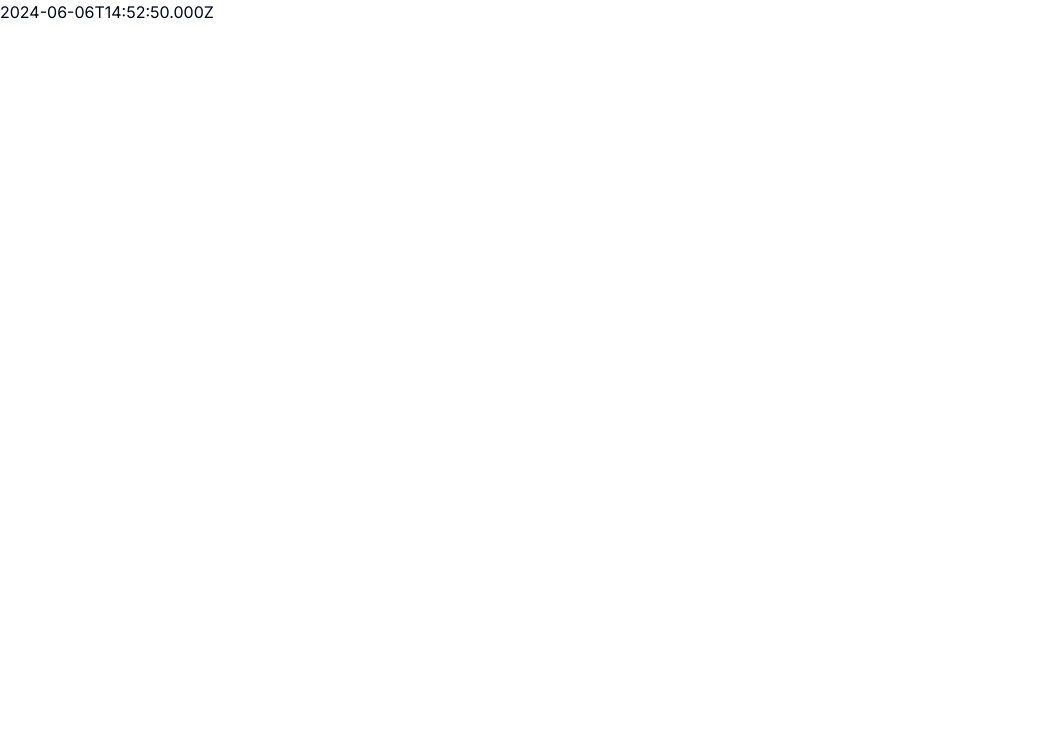
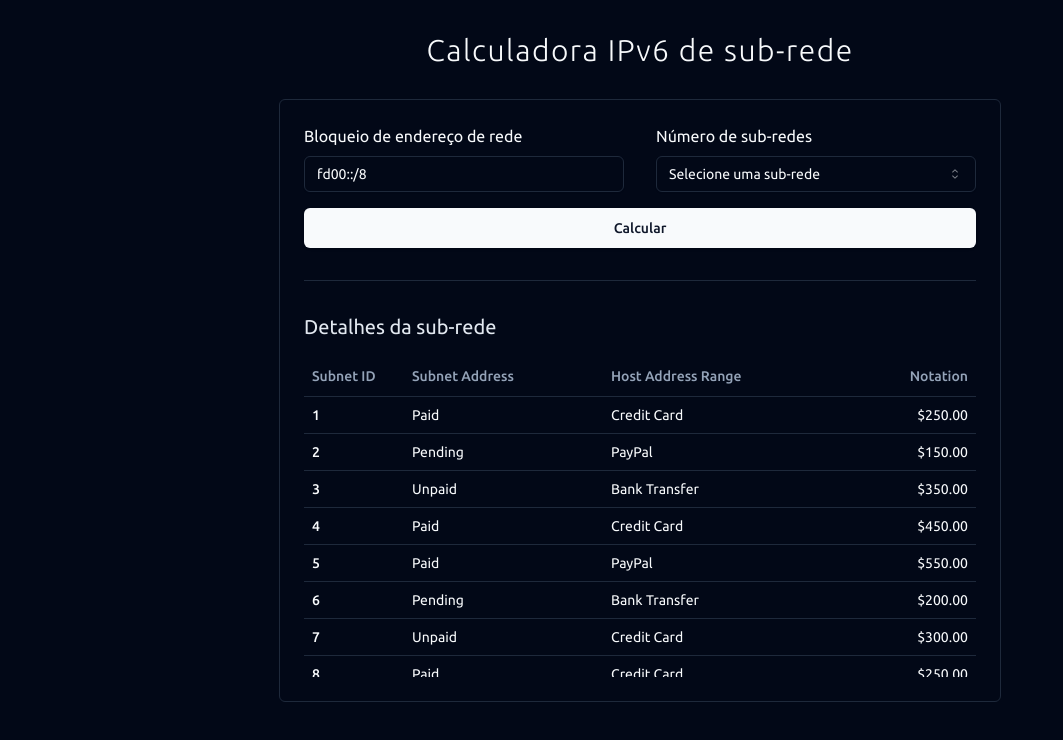
Before and after one commit to gastawny/ipv6-subnet-calculator, a Next.js app: page / in a window 1280 px wide. Shown: the top 740 px of the page, without its empty margins (0-1063 px from the left). Built offline with nearby package versions, Linux system fonts and the light colour scheme.

Commit message:
Calculator screen

```diff
--- a/package.json
+++ b/package.json
@@ -11,7 +11,9 @@
   "dependencies": {
     "@radix-ui/react-icons": "^1.3.0",
     "@radix-ui/react-label": "^2.0.2",
+    "@radix-ui/react-scroll-area": "^1.0.5",
     "@radix-ui/react-select": "^2.0.0",
+    "@radix-ui/react-separator": "^1.0.3",
     "@radix-ui/react-slot": "^1.0.2",
     "class-variance-authority": "^0.7.0",
     "clsx": "^2.1.1",
--- a/src/app/api/redes/route.ts
+++ b/src/app/api/redes/route.ts
@@ -1,5 +1,5 @@
 export async function GET(req: Request) {
-  const [{ id }, { asd }] = req.url
+  const [{ bloqueio }, { nSubRedes }] = req.url
     .split("?")[1]
     .split("&")
     .map((x) => {
@@ -10,8 +10,6 @@ export async function GET(req: Request) {
       };
     }) as any;
 
-  console.log(id, asd);
-
   return Response.json({
     message: new Date().toISOString(),
   });
--- a/src/app/layout.tsx
+++ b/src/app/layout.tsx
@@ -1,8 +1,11 @@
 import type { Metadata } from "next";
-import { Inter } from "next/font/google";
+import { Ubuntu } from "next/font/google";
 import "./globals.css";
 
-const inter = Inter({ subsets: ["latin"] });
+const ubuntu = Ubuntu({
+  subsets: ["latin"],
+  weight: ["300", "400", "500", "700"],
+});
 
 export const metadata: Metadata = {
   title: "Create Next App",
@@ -16,7 +19,7 @@ export default function RootLayout({
 }>) {
   return (
     <html lang="pt-BR">
-      <body className={inter.className}>{children}</body>
+      <body className={`${ubuntu.className} dark`}>{children}</body>
     </html>
   );
 }
--- a/src/app/page.tsx
+++ b/src/app/page.tsx
@@ -1,16 +1,270 @@
 "use client";
 
-import { useEffect, useState } from "react";
+import { Button } from "@/components/ui/button";
+import { Input } from "@/components/ui/input";
+import { ScrollArea } from "@/components/ui/scroll-area";
+import {
+  Select,
+  SelectContent,
+  SelectGroup,
+  SelectItem,
+  SelectLabel,
+  SelectTrigger,
+  SelectValue,
+} from "@/components/ui/select";
+import { Separator } from "@/components/ui/separator";
+import {
+  Table,
+  TableBody,
+  TableCaption,
+  TableCell,
+  TableFooter,
+  TableHead,
+  TableHeader,
+  TableRow,
+} from "@/components/ui/table";
+import { Label } from "@radix-ui/react-label";
+import { useCallback, useEffect, useState } from "react";
+
+const invoices = [
+  {
+    invoice: "INV001",
+    paymentStatus: "Paid",
+    totalAmount: "$250.00",
+    paymentMethod: "Credit Card",
+  },
+  {
+    invoice: "INV002",
+    paymentStatus: "Pending",
+    totalAmount: "$150.00",
+    paymentMethod: "PayPal",
+  },
+  {
+    invoice: "INV003",
+    paymentStatus: "Unpaid",
+    totalAmount: "$350.00",
+    paymentMethod: "Bank Transfer",
+  },
+  {
+    invoice: "INV004",
+    paymentStatus: "Paid",
+    totalAmount: "$450.00",
+    paymentMethod: "Credit Card",
+  },
+  {
+    invoice: "INV005",
+    paymentStatus: "Paid",
+    totalAmount: "$550.00",
+    paymentMethod: "PayPal",
+  },
+  {
+    invoice: "INV006",
+    paymentStatus: "Pending",
+    totalAmount: "$200.00",
+    paymentMethod: "Bank Transfer",
+  },
+  {
+    invoice: "INV007",
+    paymentStatus: "Unpaid",
+    totalAmount: "$300.00",
+    paymentMethod: "Credit Card",
+  },
+  {
+    invoice: "INV001",
+    paymentStatus: "Paid",
+    totalAmount: "$250.00",
+    paymentMethod: "Credit Card",
+  },
+  {
+    invoice: "INV002",
+    paymentStatus: "Pending",
+    totalAmount: "$150.00",
+    paymentMethod: "PayPal",
+  },
+  {
+    invoice: "INV003",
+    paymentStatus: "Unpaid",
+    totalAmount: "$350.00",
+    paymentMethod: "Bank Transfer",
+  },
+  {
+    invoice: "INV004",
+    paymentStatus: "Paid",
+    totalAmount: "$450.00",
+    paymentMethod: "Credit Card",
+  },
+  {
+    invoice: "INV005",
+    paymentStatus: "Paid",
+    totalAmount: "$550.00",
+    paymentMethod: "PayPal",
+  },
+  {
+    invoice: "INV006",
+    paymentStatus: "Pending",
+    totalAmount: "$200.00",
+    paymentMethod: "Bank Transfer",
+  },
+  {
+    invoice: "INV007",
+    paymentStatus: "Unpaid",
+    totalAmount: "$300.00",
+    paymentMethod: "Credit Card",
+  },
+  {
+    invoice: "INV001",
+    paymentStatus: "Paid",
+    totalAmount: "$250.00",
+    paymentMethod: "Credit Card",
+  },
+  {
+    invoice: "INV002",
+    paymentStatus: "Pending",
+    totalAmount: "$150.00",
+    paymentMethod: "PayPal",
+  },
+  {
+    invoice: "INV003",
+    paymentStatus: "Unpaid",
+    totalAmount: "$350.00",
+    paymentMethod: "Bank Transfer",
+  },
+  {
+    invoice: "INV004",
+    paymentStatus: "Paid",
+    totalAmount: "$450.00",
+    paymentMethod: "Credit Card",
+  },
+  {
+    invoice: "INV005",
+    paymentStatus: "Paid",
+    totalAmount: "$550.00",
+    paymentMethod: "PayPal",
+  },
+  {
+    invoice: "INV006",
+    paymentStatus: "Pending",
+    totalAmount: "$200.00",
+    paymentMethod: "Bank Transfer",
+  },
+  {
+    invoice: "INV007",
+    paymentStatus: "Unpaid",
+    totalAmount: "$300.00",
+    paymentMethod: "Credit Card",
+  },
+];
 
 export default function Home() {
+  const [subRedesOptions, setsubRedesOptions] = useState<any>([]);
+  const [bloqueio, setBloqueio] = useState("fd00::/8");
+  const [subRede, setSubRede] = useState({ value: "", label: "" });
   const [data, setData] = useState({} as any);
 
   useEffect(() => {
     (async () =>
       setData(
-        await (await fetch("http://localhost:3000/api/redes?id=4&asd=3")).json()
+        await (
+          await fetch("http://localhost:3000/api/redes?bloqueio=4&nSubRedes=3")
+        ).json()
       ))();
   }, []);
 
-  return <div>{data?.message}</div>;
+  const changeSubRedeOptions = useCallback(() => {
+    const num = Number(bloqueio.split("/")[1]);
+
+    const arr = [];
+
+    for (let i = 64; i >= num; i--) {
+      arr.push({
+        value: 64 - i,
+        label: `/${64 - i + num} (${Math.pow(2, 64 - i)} subnets)`,
+      });
+    }
+
+    setsubRedesOptions(arr);
+    setSubRede({ value: "", label: "" });
+  }, [bloqueio]);
+
+  useEffect(() => changeSubRedeOptions(), [changeSubRedeOptions]);
+
+  return (
+    <>
+      <h1 className="absolute top-8 left-1/2 -translate-x-1/2 text-3xl font-light tracking-wider">
+        Calculadora IPv6 de sub-rede
+      </h1>
+      <div className="flex justify-center items-center h-screen">
+        <div className="flex flex-col gap-8 border-slate-800 border rounded-md p-6">
+          <div className="flex flex-col gap-4">
+            <div className="flex gap-8">
+              <div className="flex flex-col gap-2 items-start">
+                <Label>Bloqueio de endereço de rede</Label>
+                <Input
+                  value={bloqueio}
+                  onChange={(e) => setBloqueio(e.target.value)}
+                  className="w-80"
+                />
+              </div>
+              <div className="flex flex-col gap-2 items-start">
+                <Label>Número de sub-redes</Label>
+                <Select
+                  onValueChange={(v) =>
+                    setSubRede(
+                      subRedesOptions.filter((obj: any) => obj.value == v)[0]
+                    )
+                  }
+                  value={subRede.value}
+                >
+                  <SelectTrigger className="w-80">
+                    <SelectValue placeholder="Selecione uma sub-rede" />
+                  </SelectTrigger>
+                  <SelectContent>
+                    <SelectGroup>
+                      <SelectLabel>Sub-redes</SelectLabel>
+                      {subRedesOptions.map((option: any) => (
+                        <SelectItem key={option.value} value={option.value}>
+                          {option.label}
+                        </SelectItem>
+                      ))}
+                    </SelectGroup>
+                  </SelectContent>
+                </Select>
+              </div>
+            </div>
+            <Button size="lg">Calcular</Button>
+          </div>
+          <Separator />
+          <div>
+            <h2 className="text-xl text-slate-200 mb-4">
+              Detalhes da sub-rede
+            </h2>
+            <ScrollArea className="h-[20rem] 2xl:h-[28rem]">
+              <Table>
+                <TableHeader>
+                  <TableRow>
+                    <TableHead className="w-[100px]">Subnet ID</TableHead>
+                    <TableHead>Subnet Address </TableHead>
+                    <TableHead>Host Address Range </TableHead>
+                    <TableHead className="text-right">Notation</TableHead>
+                  </TableRow>
+                </TableHeader>
+                <TableBody>
+                  {invoices.map((invoice, i) => (
+                    <TableRow key={invoice.invoice}>
+                      <TableCell className="font-medium">{i + 1}</TableCell>
+                      <TableCell>{invoice.paymentStatus}</TableCell>
+                      <TableCell>{invoice.paymentMethod}</TableCell>
+                      <TableCell className="text-right">
+                        {invoice.totalAmount}
+                      </TableCell>
+                    </TableRow>
+                  ))}
+                </TableBody>
+              </Table>
+            </ScrollArea>
+          </div>
+        </div>
+      </div>
+    </>
+  );
 }
--- a/src/components/ui/button.tsx
+++ b/src/components/ui/button.tsx
@@ -10,9 +10,9 @@ const buttonVariants = cva(
     variants: {
       variant: {
         default:
-          "bg-primary text-primary-foreground shadow hover:bg-primary/90",
+          "bg-primary text-primary-foreground shadow hover:bg-primary/80",
         destructive:
-          "bg-destructive text-destructive-foreground shadow-sm hover:bg-destructive/90",
+          "bg-destructive text-destructive-foreground shadow-sm hover:bg-destructive/80",
         outline:
           "border border-input bg-background shadow-sm hover:bg-accent hover:text-accent-foreground",
         secondary:
--- /dev/null
+++ b/src/components/ui/scroll-area.tsx
@@ -0,0 +1,48 @@
+"use client"
+
+import * as React from "react"
+import * as ScrollAreaPrimitive from "@radix-ui/react-scroll-area"
+
+import { cn } from "@/lib/utils"
+
+const ScrollArea = React.forwardRef<
+  React.ElementRef<typeof ScrollAreaPrimitive.Root>,
+  React.ComponentPropsWithoutRef<typeof ScrollAreaPrimitive.Root>
+>(({ className, children, ...props }, ref) => (
+  <ScrollAreaPrimitive.Root
+    ref={ref}
+    className={cn("relative overflow-hidden", className)}
+    {...props}
+  >
+    <ScrollAreaPrimitive.Viewport className="h-full w-full rounded-[inherit]">
+      {children}
+    </ScrollAreaPrimitive.Viewport>
+    <ScrollBar />
+    <ScrollAreaPrimitive.Corner />
+  </ScrollAreaPrimitive.Root>
+))
+ScrollArea.displayName = ScrollAreaPrimitive.Root.displayName
+
+const ScrollBar = React.forwardRef<
+  React.ElementRef<typeof ScrollAreaPrimitive.ScrollAreaScrollbar>,
+  React.ComponentPropsWithoutRef<typeof ScrollAreaPrimitive.ScrollAreaScrollbar>
+>(({ className, orientation = "vertical", ...props }, ref) => (
+  <ScrollAreaPrimitive.ScrollAreaScrollbar
+    ref={ref}
+    orientation={orientation}
+    className={cn(
+      "flex touch-none select-none transition-colors",
+      orientation === "vertical" &&
+        "h-full w-2.5 border-l border-l-transparent p-[1px]",
+      orientation === "horizontal" &&
+        "h-2.5 flex-col border-t border-t-transparent p-[1px]",
+      className
+    )}
+    {...props}
+  >
+    <ScrollAreaPrimitive.ScrollAreaThumb className="relative flex-1 rounded-full bg-border" />
+  </ScrollAreaPrimitive.ScrollAreaScrollbar>
+))
+ScrollBar.displayName = ScrollAreaPrimitive.ScrollAreaScrollbar.displayName
+
+export { ScrollArea, ScrollBar }
--- /dev/null
+++ b/src/components/ui/separator.tsx
@@ -0,0 +1,31 @@
+"use client"
+
+import * as React from "react"
+import * as SeparatorPrimitive from "@radix-ui/react-separator"
+
+import { cn } from "@/lib/utils"
+
+const Separator = React.forwardRef<
+  React.ElementRef<typeof SeparatorPrimitive.Root>,
+  React.ComponentPropsWithoutRef<typeof SeparatorPrimitive.Root>
+>(
+  (
+    { className, orientation = "horizontal", decorative = true, ...props },
+    ref
+  ) => (
+    <SeparatorPrimitive.Root
+      ref={ref}
+      decorative={decorative}
+      orientation={orientation}
+      className={cn(
+        "shrink-0 bg-border",
+        orientation === "horizontal" ? "h-[1px] w-full" : "h-full w-[1px]",
+        className
+      )}
+      {...props}
+    />
+  )
+)
+Separator.displayName = SeparatorPrimitive.Root.displayName
+
+export { Separator }
```
Also changed, not shown: 1 other file (tests, documents, lock files or other folders).
